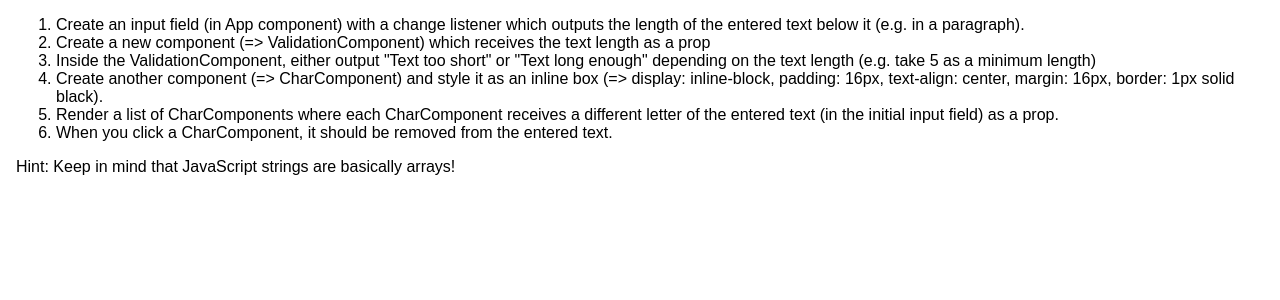
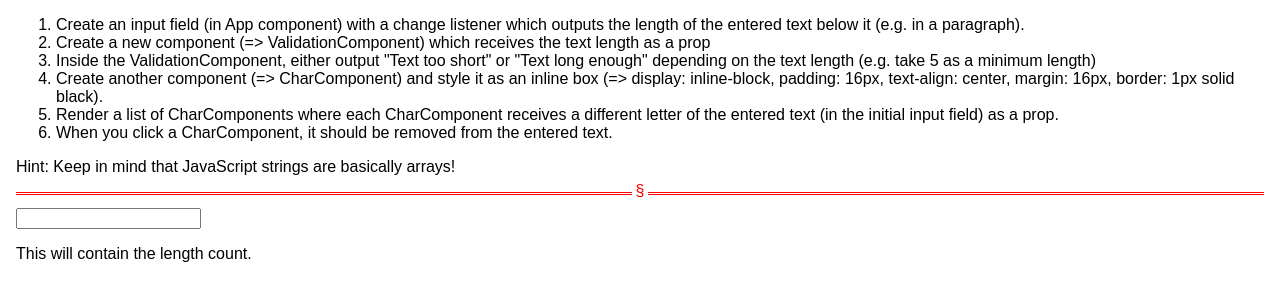
Before and after one commit to wainstead/lists-conditionals--assignment-problem, a React (Create React App) app: page / in a window 1280 px wide. Shown: the top 300 px of the page. Built offline with nearby package versions, Linux system fonts and the light colour scheme.

Commit message:
Added input field, paragraph, style
I filched the styling for HR from the example in Dash

```diff
--- a/src/App.css
+++ b/src/App.css
@@ -1,3 +1,20 @@
 .App {
   margin: 16px;
 }
+
+hr {
+  border: none;
+  border-top: 3px double red;
+  color: red;
+  overflow: visible;
+  text-align: center;
+  height: 5px;
+}
+
+hr:after {
+  background: #fff;
+  content: '§';
+  padding: 0 4px;
+  position: relative;
+  top: -13px;
+}
--- a/src/App.js
+++ b/src/App.js
@@ -2,7 +2,12 @@ import React, { Component } from 'react';
 import './App.css';
 
 class App extends Component {
+
   render() {
+    // const mystyle = {
+    //   color: "red",
+    //   size: "12px"
+    // };
     return (
       <div className="App">
         <ol>
@@ -14,7 +19,11 @@ class App extends Component {
           <li>When you click a CharComponent, it should be removed from the entered text.</li>
         </ol>
         <p>Hint: Keep in mind that JavaScript strings are basically arrays!</p>
+        <hr/>
+        <input type="text"></input>
+        <p>This will contain the length count.</p>
       </div>
+
     );
   }
 }
```
